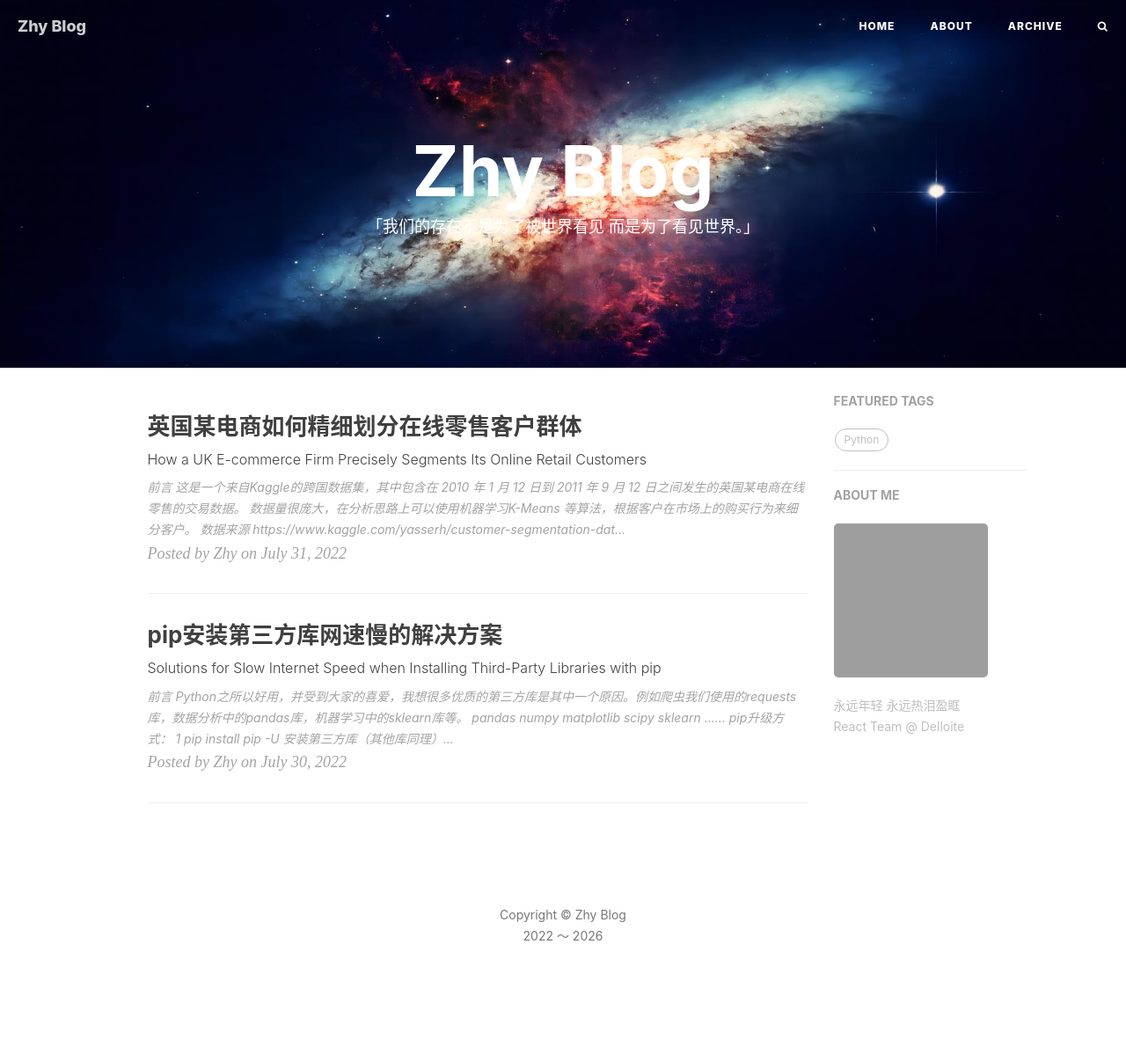
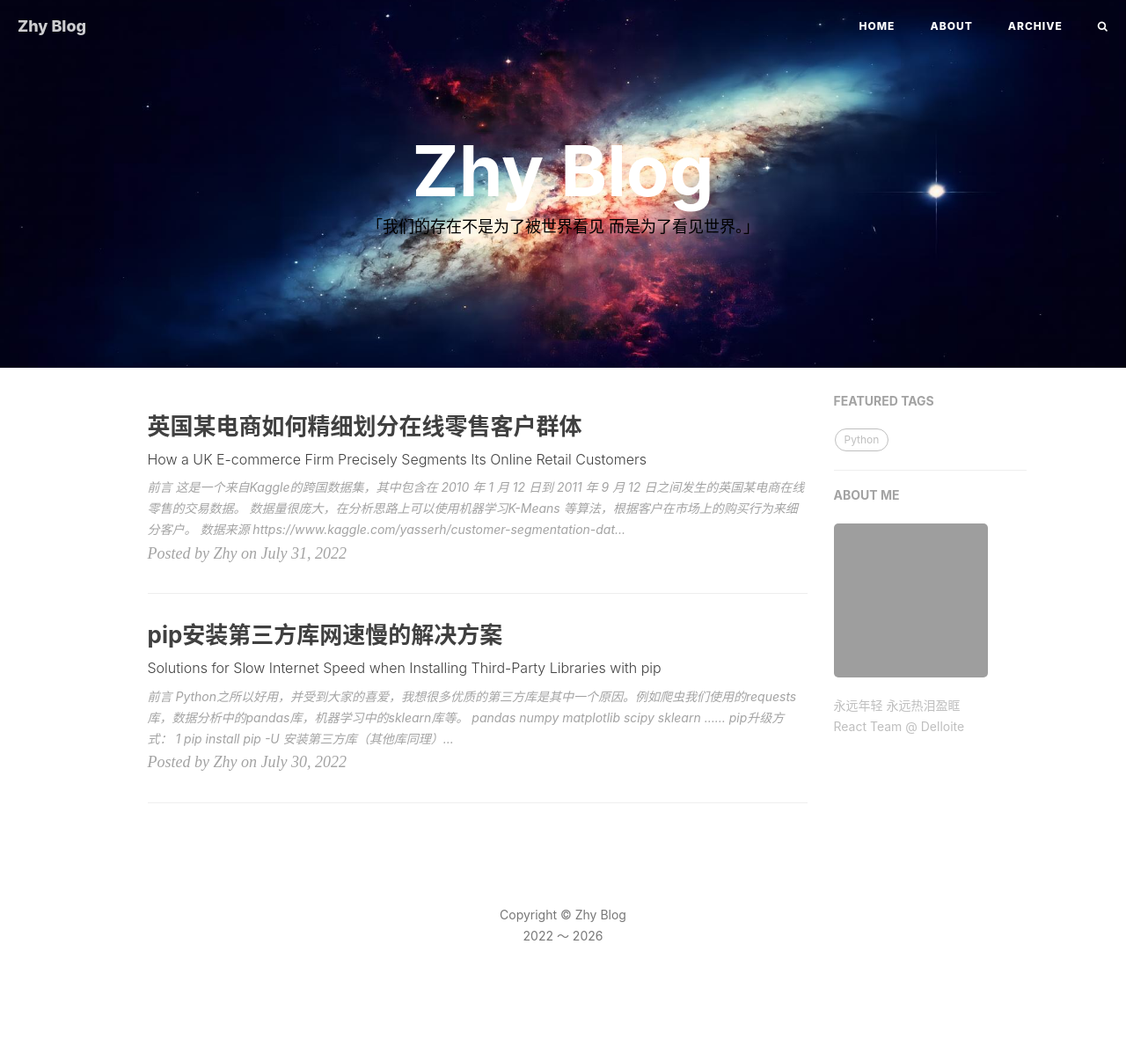
Before and after one commit to datazhy/zhyblog, a Jekyll site: the page built from index.html, in a window 1280 px wide. Shown: the whole page at 88% size. Built offline with Jekyll 4.4.1, drawn with Linux system fonts in a browser that asks for light colours; nearby versions of some CDN libraries; the list of posts is cut into pages by our own code; grey boxes are pictures that could not be loaded.

Commit message:
页面头部副标题(首页/关于/归档描述文字)默认改为黑色

```diff
--- a/_includes/head.html
+++ b/_includes/head.html
@@ -93,6 +93,12 @@
     <!-- Custom CSS -->
     <link rel="stylesheet" href="{{ " /css/hux-blog.min.css" | prepend: site.baseurl }}">
 
+    <!-- Custom style overrides -->
+    <style>
+        /* 首页/关于/归档等页面头部的副标题（描述文字）默认改为黑色 */
+        .intro-header .site-heading .subheading { color: #000; }
+    </style>
+
     <!-- Custom Fonts -->
     <!-- <link href="http://maxcdn.bootstrapcdn.com/font-awesome/4.3.0/css/font-awesome.min.css" rel="stylesheet" type="text/css"> -->
     <!-- Hux change font-awesome CDN to qiniu -->
```
